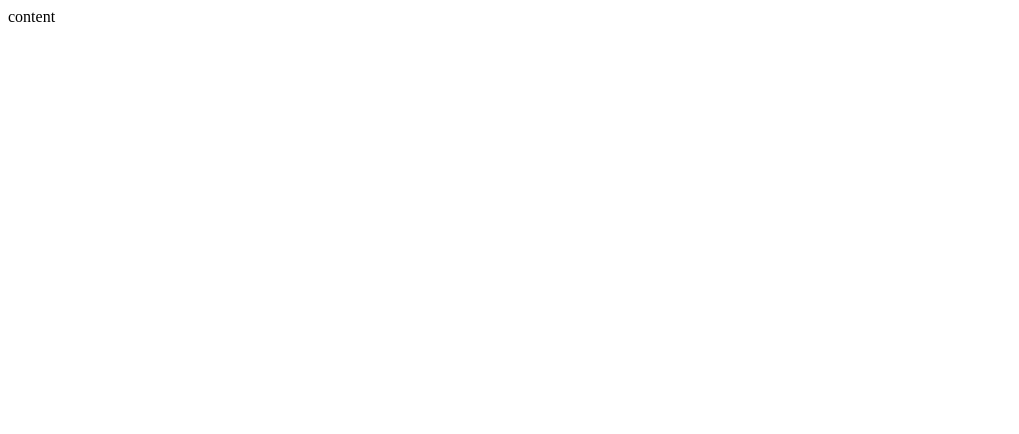
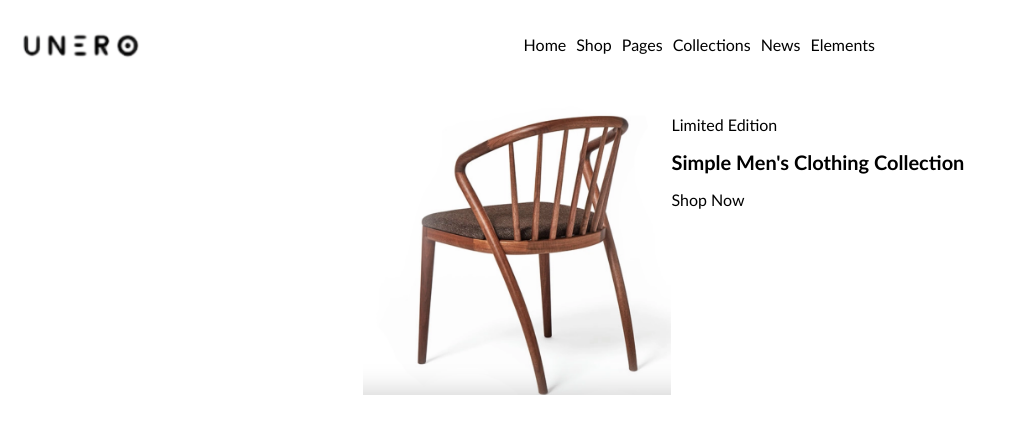
Before and after one commit to EgleNem/5-kede, a website: page index.html in a window 1280 px wide. Shown: the whole page, without its empty margins (0-1019 px from the left). Drawn offline with Linux system fonts and the light colour scheme.

Commit message:
Main elements

```diff
--- /dev/null
+++ b/css/main.css
@@ -0,0 +1,45 @@
+body {
+    font-family: 'Gill Sans', 'Gill Sans MT', Calibri, 'Trebuchet MS', sans-serif;
+}
+header {
+    margin-top: 20px;
+   align-items:center;
+}
+
+header > img {
+    width:150px;
+    height: 50px;
+    float:left;
+
+}
+header > nav {
+    width:60%;
+    float:right;
+    padding-top: 15px;
+}
+nav > a {
+float:left;
+margin-left: 10px;
+}
+main{
+    display: inline-block;
+    padding-top: 30px;
+
+}
+main > img{
+    float: left;
+    width: 30%;
+    padding-left: 20%;
+
+}
+
+main > div {
+    float: right;
+    width: 30%;
+    padding-right: 20%;
+    padding-top: 15px;
+
+}
+main > div > h1 {
+    font-size: 20px;
+}
--- a/index.html
+++ b/index.html
@@ -5,8 +5,28 @@
     <meta http-equiv="X-UA-Compatible" content="IE=edge">
     <meta name="viewport" content="width=device-width, initial-scale=1.0">
     <title>KEDE</title>
+    <link rel="stylesheet" href="./css/main.css">
 </head>
 <body>
-    content
+    <header>
+        <img src="/logo1.jpg" alt="logotipas">
+        <nav>
+            <a>Home</a>
+            <a>Shop</a>
+            <a>Pages</a>
+            <a>Collections</a>
+            <a>News</a>
+            <a>Elements</a>
+        </nav>
+    </header>
+    <main>
+        <img src="./kede.png" alt="kedute">
+        <div class="align-center">
+            <p>Limited Edition</p>
+            <h1>Simple Men's Clothing Collection</h1>
+            <p>Shop Now</p>
+        </div>
+
+    </main>
 </body>
 </html>
```
Also changed, not shown: kede.png (added), logo.png (added), logo1.jpg (added), pvz.png (added).
